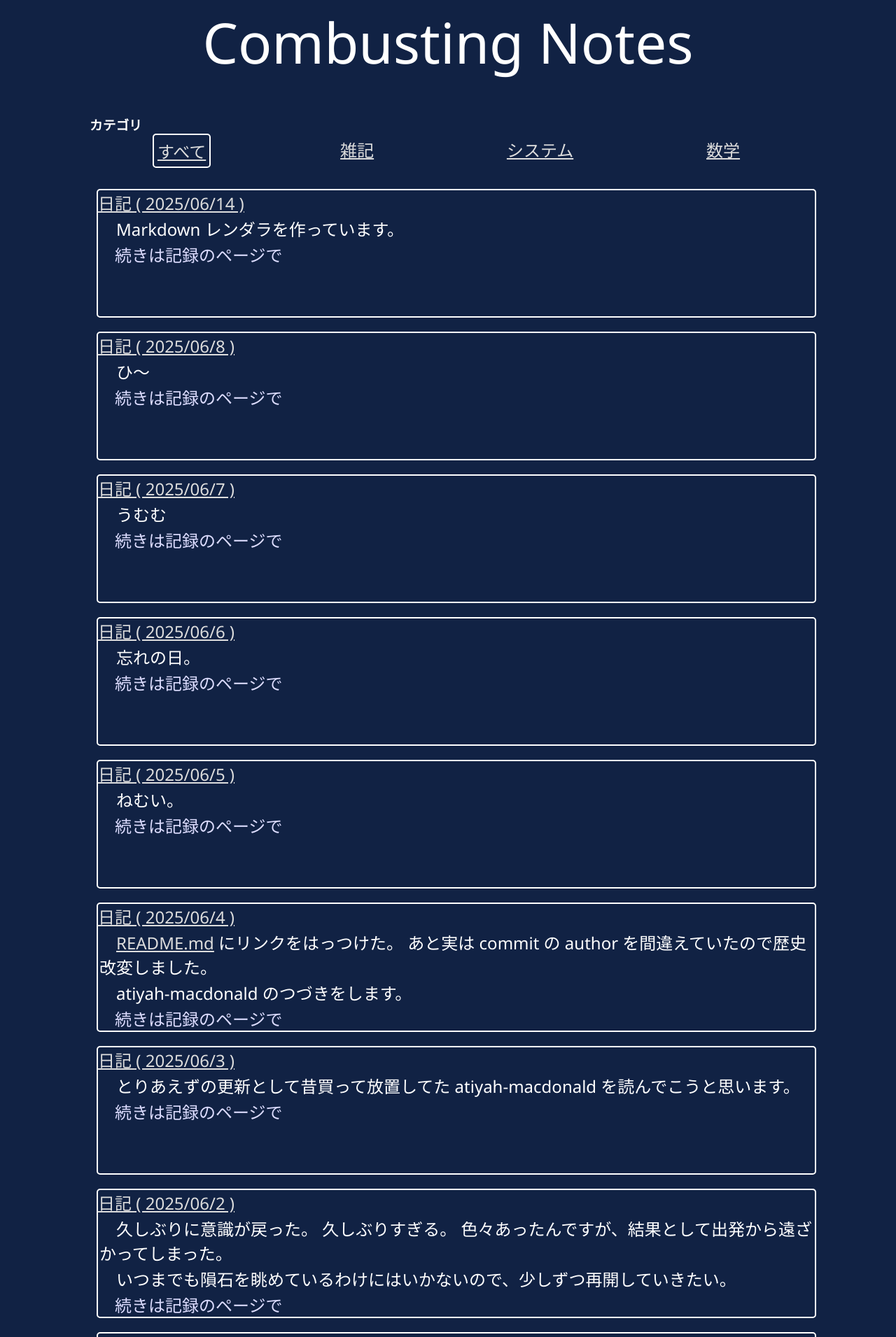
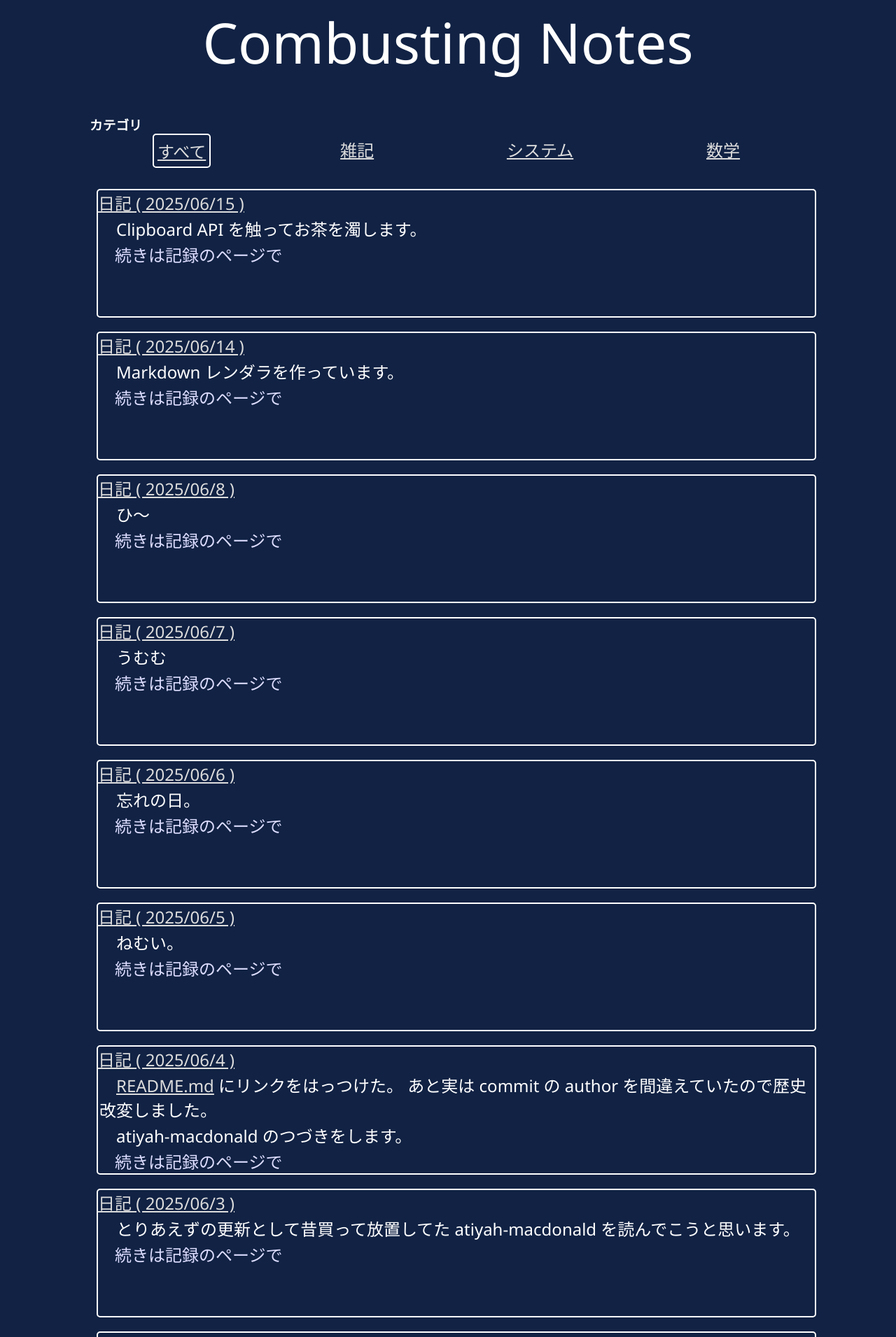
Before and after one commit to schzna/schzna.github.io, a Jekyll site: the page built from windows/notes.html, in a window 1280 px wide. Shown: the top 1911 px of the page at 70% size. Built offline with Jekyll 4.4.1, drawn with Linux system fonts in a browser that asks for light colours; some web fonts are replaced; some of the changed lines change nothing that is shown.

Commit message:
write 2025-06-15-diary

```diff
--- /dev/null
+++ b/_posts/2025-06-15-diary.md
@@ -0,0 +1,34 @@
+---
+title: "日記"
+author: "Schzna"
+categories: "雑記 数学"
+---
+
+Clipboard API を触ってお茶を濁します。
+
+<!--more-->
+
+まだ安定していないらしく、copy ハンドラで読み書きどちらもできなかったり、cut ハンドラでは読み書きのどちらかしかできなかったり権限まわりの動作が怪しかったので(Firefox 139.0.4)、書き込みだけ試してみます。
+
+<script>
+	document.addEventListener("copy", event =>{
+		console.log(event);
+		alert("今！コピー！しましたね！！！！");
+	});
+	document.addEventListener("cut", event =>{
+		alert("今！カット！しましたよね！！！！");
+		navigator.clipboard.writeText("なんでブラウザでCtrl+Xしたの？そんなことしてもブラウザ上の文章は変更できないよ？バカなの？").then(
+			() => {
+				//alert("クリップボードを汚染してやります");
+			},
+			() => {
+				alert("クリップボードの書き込み権限をくれないとかケチ～");
+			}
+		);
+	});
+
+</script>
+
+このページでコピー(Windows なら Ctrl+C) すると、alertを表示します。
+カットすると、alert を表示してクリップボードの中身にいたずらします。
+試してみてください。
--- a/stylesheets/math.css
+++ b/stylesheets/math.css
@@ -1,5 +1,9 @@
 body {
     counter-reset: theorem-num 0;
+}
+
+math {
+    font-family: 'STIX Two Math';
 }
 
 Theorem,
```
